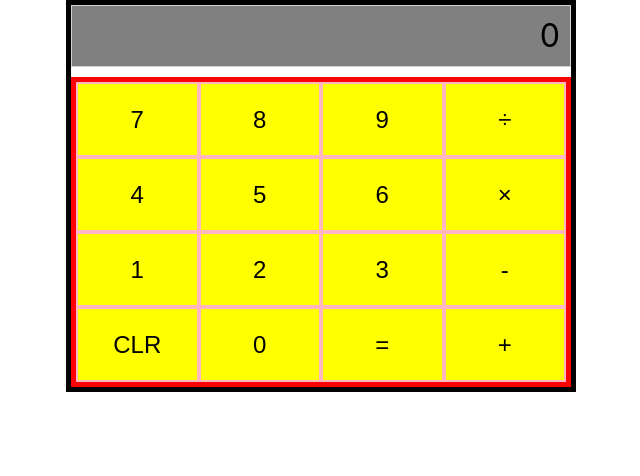
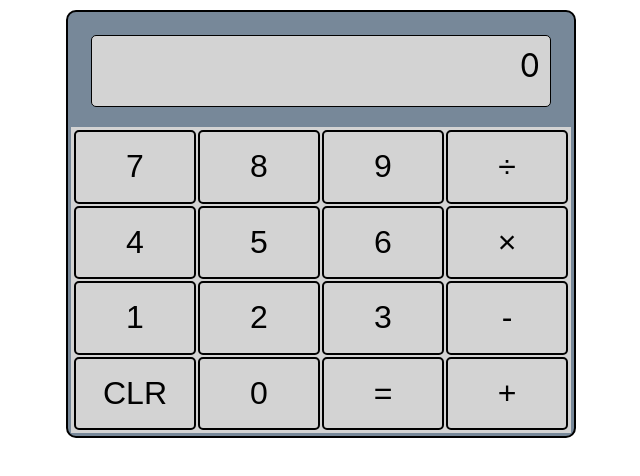
Before and after one commit to armandoxd03/passcode, a React (Create React App) app: page / in a window 1280 px wide. Shown: the top 476 px of the page, without its empty margins (319-959 px from the left). Built offline with nearby package versions, Linux system fonts and the light colour scheme.

Commit message:
Update App.css

```diff
--- a/src/App.css
+++ b/src/App.css
@@ -1,39 +1,97 @@
 .App {
+  box-sizing: border-box;
   text-align: center;
-  box-sizing: border-box;
+  background-color: white;
 }
 
-.Calc {
-  margin-top: 20px;
-  width: 500px;
-  margin: auto;
-  border: 5px solid black;
+.Border{
+  border: 2px solid black;
+  border-radius: 10px;
+  padding: 5px;
+  margin: 5px;
+  background-color: lightgray;
 }
 
-.Disp {
-  background-color: gray;
-  height: 40px;
-  border: 1px solid lightgray;
-  font-size: 2em;
+
+.Calc{
+  margin: auto;
+  margin-top: 10px;
+  padding: 3px;
+  width: 500px;
+  background-color: lightslategray;
+  border: 2px solid black;
+  border-radius: 10px;
+
+}
+
+.Disp{
+  border: 1px solid black;
+  border-radius: 5px;
+  background-color: lightgray !important;
+  font-size: 2rem;
+  height: 50px;
   text-align: right;
+  margin-bottom: 2px;
+  margin: 20px;
   padding: 10px;
-  margin-bottom: 10px;
 }
 
 .Buttons {
   display: grid;
+  gap: 2px;
   grid-template-columns: repeat(4, 1fr);
-  border: 5px solid red;
   height: 300px;
-  cursor: pointer;
+  font-size: 2rem;
+  padding: 3px;
+  background-color: lightgray;
+
 }
 
-.Buttons button {
-  background-color: yellow;
-  border: 2px solid lightpink;
-  font-size: 1.5em;
+
+.Buttons > button {
+  background-color: lightgray;
+  border: 2px solid black;
+  font-size: 1em;
+  border-radius: 5px;
+
 }
 
-button:hover {
-  background-color: rgb(206, 203, 38);
+.Buttons > button:hover {
+  background-color: rgb(173, 170, 170);
 }
+
+
+.full-width {
+  grid-column: span 4;
+}
+
+.red-button {
+  background-color: red !important;
+  color: white !important;
+  border: 2px solid black;
+}
+
+.red-button:hover {
+  background-color: #b22222 !important;
+}
+
+
+.blue-button{
+  background-color: #647299 !important;
+  color: white;
+  border: 2px solid black;
+}
+
+.blue-button:hover {
+  background-color: #506b8f !important;
+}
+
+.cyan-button{
+  background-color: #049484 !important;
+  color: white;
+  border: 2px solid black;
+}
+
+.cyan-button:hover {
+  background-color: #037373 !important;
+}
```
